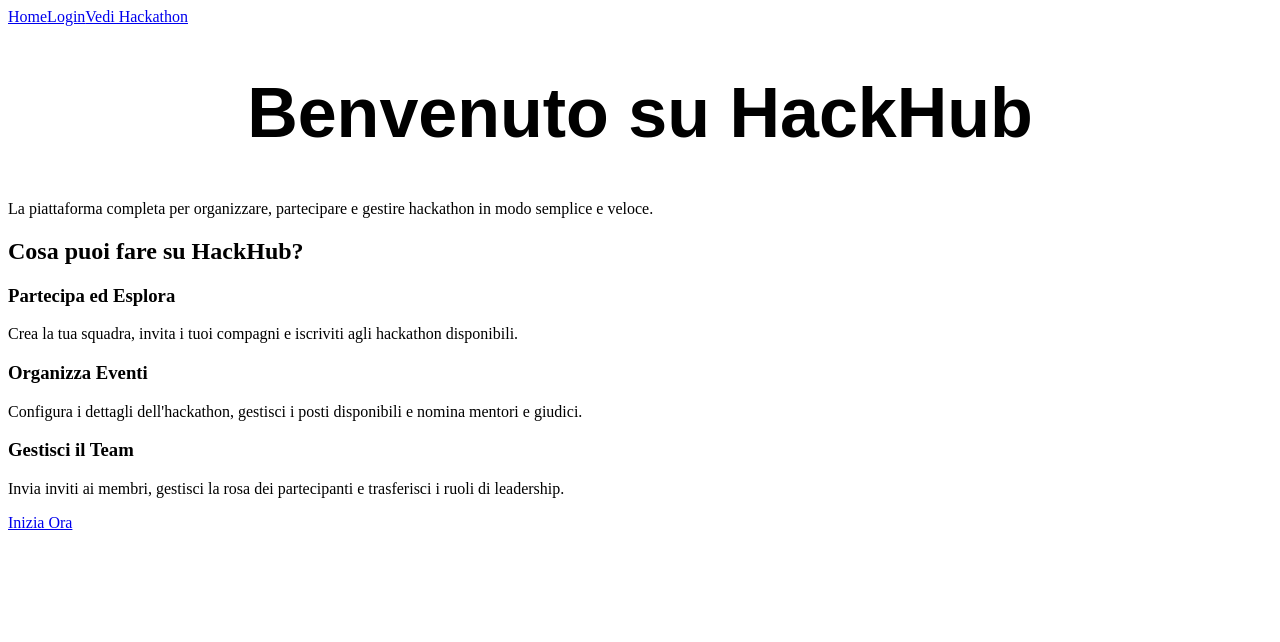
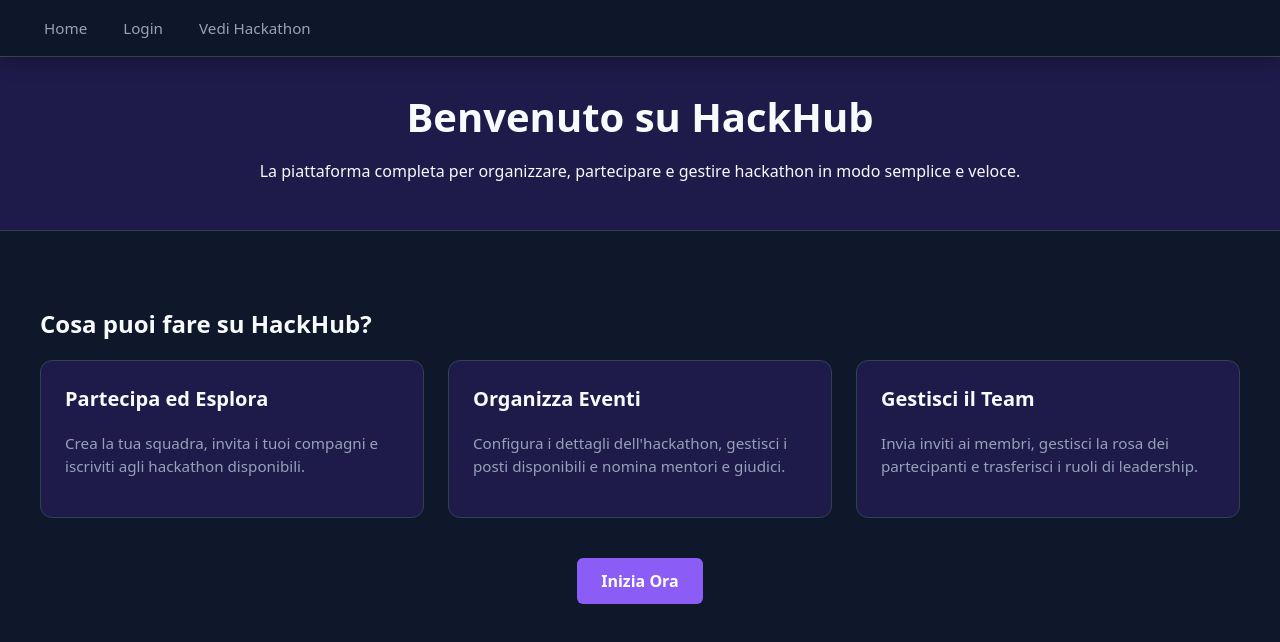
Before and after one commit to notJhonatanSilenzi/HackHub---Applicazioni-Web-Mobile-e-Cloud, a React (Vite) app in the folder frontend/: page / in a window 1280 px wide. Shown: the top 642 px of the page. Built offline with nearby package versions, Linux system fonts and the light colour scheme.

Commit message:
Correzione degli errori. Inizio definizione dei CSS per personalizzare il frontend

```diff
--- a/frontend/src/App.tsx
+++ b/frontend/src/App.tsx
@@ -16,7 +16,7 @@ import './index.css'
 export default function App() {
     return (
         <BrowserRouter>
-            <header className="app-header" /* Barra di navigazione */>
+            <header className="navigation-bar" /* Barra di navigazione */>
                 <nav className="navigation">
                     <Link to={"/"} className="navigation-link">Home</Link>
                     <Link to={"/login"} className="navigation-link">Login</Link>
@@ -31,7 +31,7 @@ export default function App() {
                     <Route path="/dashboard" element={<DashboardView />} />
                     <Route path="/crea-hackathon" element={<CreaHackathonView />} />
                     <Route path="/profilo" element={<InfoUtenteView />} />
-                    <Route path="/iscrivi-team" element={<IscriviTeamView />} />
+                    <Route path="/iscrivi-team/:nome?" element={<IscriviTeamView />} />
                     <Route path="/hackathons" element={<HackathonListView />} />
                 </Routes>
             </main>
--- a/frontend/src/index.css
+++ b/frontend/src/index.css
@@ -1,37 +1,312 @@
-/* Classi riutilizzabili condivise da tutte le view. */
+/* ==========================================================================
+   VARIABILI GLOBALI (PALETTE HACKHUB)
+   ========================================================================== */
+:root {
+  --bg-dark: #0f172a;
+  --card-bg: #1e1b4b;
+  --primary: #8b5cf6;
+  --primary-hover: #7c3aed;
 
-/* STRUTTURA DELLE VISTE */
-.page {}
-.page-header {}
+  --accent: #10b981;
+  --accent-hover: #059669;
+
+  --text-main: #f8fafc;
+  --text-muted: #94a3b8;
+  --border-color: #334155;
+
+  --radius-sm: 6px;
+  --radius-md: 12px;
+  --transition: all 0.2s ease-in-out;
+}
+
+/* ==========================================================================
+   STRUTTURA DELLE VISTE
+   ========================================================================== */
+body {
+  background-color: var(--bg-dark);
+  color: var(--text-main);
+  font-family: system-ui, -apple-system, sans-serif;
+  margin: 0;
+}
+
+.page {
+  max-width: 1200px;
+  margin: 0 auto;
+  padding: 24px;
+}
+
+.page-header {
+  width: 100%;
+  background-color: var(--card-bg);
+  border-bottom: 1px solid var(--border-color);
+  padding: 32px 0;
+  margin-bottom: 32px;
+}
+
+.header-content {
+  max-width: 1200px;
+  margin: 0 auto;
+  padding: 0 24px;
+  text-align: center;
+}
+
 .page-title {
   text-align: center;
-  font-family: sans-serif;
-  font-size: 70px;
+  font-size: 2.5rem;
+  color: var(--text-main);
+  margin: 0;
 }
-.section {}
-.page-actions {}
 
-/* CARD E CONTENUTI */
-.card {}
-.card-list {}
-.card-title {}
-.card-text {}
+.section {
+  margin-bottom: 40px;
+}
 
-/* FORM ED ELEMENTI DI FORM */
-.form {}
-.form-row {}
-.form-field {}
-.form-label {}
-.form-input {}
+.page-actions {
+  display: flex;
+  justify-content: center;
+  align-items: center;
+  gap: 16px;
+  width: 100%;
+  margin-top: 32px;
+  margin-bottom: 40px;
+}
 
-/* ELEMENTI INTERATTIVI */
-.button {}
-.navigation {}
-.navigation-link {}
+.page-actions .button {
+  margin-top: 0;
+}
 
-/* FEEDBACK E DATI */
-.message {}
-.badge {}
-.table {}
-.table-wrapper {}
-.detail-row {}
+/* ==========================================================================
+   CARD E CONTENUTI
+   ========================================================================== */
+.card-list {
+  display: grid;
+  grid-template-columns: repeat(auto-fill, minmax(300px, 1fr));
+  gap: 24px;
+}
+
+.card {
+  background-color: var(--card-bg);
+  border: 1px solid var(--border-color);
+  border-radius: var(--radius-md);
+  padding: 24px;
+  transition: var(--transition);
+}
+
+.card:hover {
+  transform: translateY(-4px);
+  border-color: var(--primary);
+  box-shadow: 0 10px 25px -5px rgba(139, 92, 246, 0.2);
+}
+
+.card-title {
+  font-size: 1.25rem;
+  margin-top: 0;
+  color: var(--text-main);
+}
+
+.card-text {
+  color: var(--text-muted);
+  font-size: 0.95rem;
+  line-height: 1.5;
+}
+
+/* ==========================================================================
+   FORM ED ELEMENTI DI FORM
+   ========================================================================== */
+.form {
+  background-color: var(--card-bg);
+  padding: 32px;
+  border-radius: var(--radius-md);
+  max-width: 500px;
+  margin: 0 auto;
+  display: flex;
+  flex-direction: column;
+}
+
+.form-row {
+  display: flex;
+  gap: 16px;
+}
+
+.form-field {
+  display: flex;
+  flex-direction: column;
+  gap: 8px;
+  margin-bottom: 20px;
+  flex: 1;
+  width: 100%;
+}
+
+.form-label {
+  font-size: 0.9rem;
+  font-weight: 600;
+  color: var(--text-main);
+}
+
+.form-input {
+  background-color: var(--bg-dark);
+  border: 1px solid var(--border-color);
+  color: var(--text-main);
+  padding: 12px 16px;
+  border-radius: var(--radius-sm);
+  outline: none;
+  transition: var(--transition);
+}
+
+.form-input:focus {
+  border-color: var(--accent);
+  box-shadow: 0 0 0 3px rgba(16, 185, 129, 0.2);
+}
+
+.form-input[type="datetime-local"] {
+  color-scheme: dark;
+  background-color: var(--bg-dark);
+  color: var(--text-main);
+}
+
+.form-input[type="datetime-local"]::-webkit-calendar-picker-indicator {
+  cursor: pointer;
+  filter: invert(0.8);
+}
+
+/* ==========================================================================
+   ELEMENTI INTERATTIVI
+   ========================================================================== */
+.button {
+  display: inline-flex;
+  align-items: center;
+  justify-content: center;
+  background-color: var(--primary);
+  color: #fff;
+  border: none;
+  padding: 12px 24px;
+  border-radius: var(--radius-sm);
+  font-weight: 600;
+  cursor: pointer;
+  text-decoration: none;
+  transition: var(--transition);
+  margin-top: 16px;
+  margin-left: auto;
+  margin-right: auto;
+}
+
+.button:hover {
+  background-color: var(--primary-hover);
+  transform: translateY(-1px);
+}
+
+.button:active {
+  transform: translateY(0);
+}
+
+.navigation-bar {
+  width: 100%;
+  background: rgba(15, 23, 42, 0.85);
+  backdrop-filter: blur(12px);
+  border-bottom: 1px solid var(--border-color);
+  box-shadow: 0 4px 20px rgba(0, 0, 0, 0.3);
+  position: sticky;
+  top: 0;
+  z-index: 1000;
+}
+
+.navigation {
+  max-width: 1200px;
+  margin: 0 auto;
+  padding: 0 24px;
+  display: flex;
+  gap: 28px;
+  align-items: center;
+}
+
+.navigation-link {
+  position: relative;
+  color: var(--text-muted);
+  text-decoration: none;
+  font-weight: 500;
+  font-size: 0.95rem;
+  padding: 18px 4px;
+  transition: color 0.25s ease, transform 0.15s ease;
+  display: inline-flex;
+  align-items: center;
+}
+
+.navigation-link::after {
+  content: "";
+  position: absolute;
+  bottom: 0;
+  left: 50%;
+  width: 0;
+  height: 2px;
+  background: linear-gradient(90deg, var(--primary), var(--accent));
+  border-radius: 2px;
+  transition: width 0.3s cubic-bezier(0.4, 0, 0.2, 1), left 0.3s cubic-bezier(0.4, 0, 0.2, 1);
+  box-shadow: 0 0 8px var(--accent);
+}
+
+.navigation-link:hover {
+  color: var(--text-main);
+  text-shadow: 0 0 12px rgba(255, 255, 255, 0.3);
+}
+
+.navigation-link:hover::after {
+  width: 100%;
+  left: 0;
+}
+
+.navigation-link:active {
+  transform: scale(0.95);
+  color: var(--accent);
+}
+
+.navigation-link.active {
+  color: var(--accent);
+}
+
+.navigation-link.active::after {
+  width: 100%;
+  left: 0;
+}
+
+/* ==========================================================================
+   FEEDBACK E DATI
+   ========================================================================== */
+.badge {
+  display: inline-block;
+  background-color: var(--accent);
+  color: #000;
+  font-weight: bold;
+  padding: 4px 10px;
+  border-radius: 999px;
+  font-size: 0.75rem;
+  text-transform: uppercase;
+}
+
+.message {
+  padding: 16px;
+  border-radius: var(--radius-sm);
+  background-color: var(--card-bg);
+  border-left: 4px solid var(--primary);
+  margin-bottom: 20px;
+}
+
+.table-wrapper {
+  overflow-x: auto;
+}
+
+.table {
+  width: 100%;
+  border-collapse: collapse;
+  text-align: left;
+}
+
+.table th, .table td {
+  padding: 16px;
+  border-bottom: 1px solid var(--border-color);
+}
+
+.detail-row {
+  display: flex;
+  justify-content: space-between;
+  padding: 8px 0;
+}
--- a/frontend/src/views/AuthView.tsx
+++ b/frontend/src/views/AuthView.tsx
@@ -38,8 +38,13 @@ export default function AuthView() {
     };
 
     return (
+        <>
+            <header className="page-header">
+                <div className="header-content">
+                    <h2 className="page-title">{ isLogin ? "Accedi ad HackHub" : "Registrati su HackHub" }</h2>
+                </div>
+            </header>
             <div className="page">
-            <h2 className="page-title">{ isLogin ? "Accedi ad HackHub" : "Registrati su HackHub" }</h2>
 
                 {error && <div className="message" data-kind="error">{error}</div>}
 
@@ -66,9 +71,12 @@ export default function AuthView() {
                     </button>
                 </form>
 
+                <div className="page-actions">
                     <button type="button" onClick={() => { setIsLogin(!isLogin); setError(''); }} className="button" data-variant="secondary" disabled={loading}>
                         { isLogin ? "Non hai un account? Registrati!" : "Hai già un account? Accedi" }
                     </button>
                 </div>
+            </div>
+        </>
     );
 }
--- a/frontend/src/views/CreaHackathonView.tsx
+++ b/frontend/src/views/CreaHackathonView.tsx
@@ -99,6 +99,12 @@ export default function CreaHackathonView() {
     };
 
     return (
+        <>
+            <header className="page-header">
+                <div className="header-content">
+                    <h1 className="page-title">Crea un Nuovo Hackathon</h1>
+                </div>
+            </header>
             <div className="page">
                 {error && <div className="message" data-kind="error">{error}</div>}
                 {successMessage && <div className="message" data-kind="success">{successMessage}</div>}
@@ -148,7 +154,9 @@ export default function CreaHackathonView() {
                             <label className="form-label" htmlFor="teamMax">Membri Massimi per Team *</label>
                             <input className="form-input" type="number" id="teamMax" name="teamMax" min="1" value={formData.teamMax} onChange={handleChange} required/>
                         </div>
+                    </div>
 
+                    <div className="form-row">
                         <div className="form-field">
                             <label className="form-label" htmlFor="maxIscrizioni">Numero Massimo Team Iscrivibili *</label>
                             <input className="form-input" type="number" id="maxIscrizioni" name="maxIscrizioni" min="1" value={formData.maxIscrizioni} onChange={handleChange} required/>
@@ -185,11 +193,11 @@ export default function CreaHackathonView() {
                     <button type="submit" className="button" data-variant="primary" disabled={loading}>
                         {loading ? "Creazione in corso..." : "Crea Hackathon"}
                     </button>
-                <footer className="page-header">
-                    <Link to="/dashboard" className="button" data-variant="secondary">← Torna alla Dashboard</Link>
-                    <h1 className="page-title">Crea un Nuovo Hackathon</h1>
-                </footer>
                 </form>
             </div>
+            <div className="page-actions">
+                <Link to="/dashboard" className="button" data-variant="secondary">← Torna alla Dashboard</Link>
+            </div>
+        </>
     );
 }
--- a/frontend/src/views/DashboardView.tsx
+++ b/frontend/src/views/DashboardView.tsx
@@ -17,23 +17,14 @@ export default function DashboardView() {
     };
 
     return (
-        <div className="page">
-            {/* Header / Navigation Bar */}
+        <>
             <header className="page-header">
-                <div className="page-heading">
+                <div className="header-content">
                     <h1 className="page-title">HackHub</h1>
                     <span className="page-subtitle">Dashboard Riservata</span>
                 </div>
-
-                <nav className="navigation">
-                    <Link to="/" className="navigation-link">Home</Link>
-                    <Link to="/dashboard" className="navigation-link" data-active="true">Dashboard</Link>
-                    <button onClick={handleLogout} className="button" data-variant="danger">
-                        Logout
-                    </button>
-                </nav>
             </header>
-
+            <div className="page">
                 <main className="page-content">
                     <h2 className="section-title">Area di Gestione</h2>
                     <p className="page-text">Seleziona un'operazione per iniziare a gestire le tue attività su HackHub:</p>
@@ -75,7 +66,15 @@ export default function DashboardView() {
                             </Link>
                         </div>
                     </div>
+                    <div className="page-actions">
+                        <nav className="navigation">
+                            <button onClick={handleLogout} className="button" data-variant="danger">
+                                Logout
+                            </button>
+                        </nav>
+                    </div>
                 </main>
             </div>
+        </>
     );
 }
--- a/frontend/src/views/HackathonGrid.tsx
+++ b/frontend/src/views/HackathonGrid.tsx
@@ -56,8 +56,8 @@ export default function HackathonGrid({ hackathons, isAuthenticated }: Hackathon
                         <td>{h.teamMin} - {h.teamMax} membri</td>
                         <td>{h.postiRimanenti}</td>
                         <td>
-                            <Link to={isAuthenticated ? "/dashboard" : "/login"} className="button" data-variant="primary">
-                                {isAuthenticated ? "Dashboard" : "Iscriviti"}
+                            <Link to={isAuthenticated ? `/iscrivi-team/${encodeURIComponent(h.nome)}` : "/login"} className="button" data-variant="primary">
+                                {isAuthenticated ? "Iscriviti" : "Login"}
                             </Link>
                         </td>
                     </tr>
--- a/frontend/src/views/HackathonListView.tsx
+++ b/frontend/src/views/HackathonListView.tsx
@@ -15,24 +15,29 @@ export default function ListaHackathonDashboardView() {
     const { hackathons, loading, error, isAuthenticated } = useHackathons();
 
     // Gestione dinamica di destinazione e testo in base all'autenticazione
-    const backToPath = isAuthenticated ? "/dashboard" : "/";
+    const backToPath = isAuthenticated ? "/dashboard" : "/login";
     const backToLabel = isAuthenticated ? "← Torna alla Dashboard" : "← Torna alla Home";
 
     return (
-        <div className="page">
+        <>
             <header className="page-header">
-                <Link to={backToPath} className="button" data-variant="secondary">
-                    {backToLabel}
-                </Link>
-                <h1 className="page-title">Tutti gli Hackathon Disponibili</h1>
+                <div className="header-content">
+                    <h1 className="page-title">Tutti gli Hackathon Disponibili</h1>
+                </div>
             </header>
+            <div className="page">
+                {loading && <div className="message" data-kind="loading">Caricamento hackathon in corso...</div>}
+                {error && <div className="message" data-kind="error">{error}</div>}
 
-            {loading && <div className="message" data-kind="loading">Caricamento hackathon in corso...</div>}
-            {error && <div className="message" data-kind="error">{error}</div>}
-
-            {!loading && !error && (
-                <HackathonGrid hackathons={hackathons} isAuthenticated={isAuthenticated} />
-            )}
-        </div>
+                {!loading && !error && (
+                    <HackathonGrid hackathons={hackathons} isAuthenticated={isAuthenticated} />
+                )}
+                <div className="page-actions">
+                    <Link to={backToPath} className="button" data-variant="secondary">
+                        {backToLabel}
+                    </Link>
+                </div>
+            </div>
+        </>
     );
 }
--- a/frontend/src/views/HomeView.tsx
+++ b/frontend/src/views/HomeView.tsx
@@ -9,14 +9,16 @@ export default function HomeView() {
     const isAuthenticated = Boolean(localStorage.getItem("token"));
 
     return (
-        <div className="page">
+        <>
             <header className="page-header">
+                <div className="header-content">
                     <h1 className="page-title">Benvenuto su HackHub</h1>
                     <p className="page-text">
                         La piattaforma completa per organizzare, partecipare e gestire hackathon in modo semplice e veloce.
                     </p>
+                </div>
             </header>
-
+            <main className="page">
                 <section className="section">
                     <h2 className="section-title">Cosa puoi fare su HackHub?</h2>
                     <div className="card-list">
@@ -34,7 +36,6 @@ export default function HomeView() {
                         </div>
                     </div>
                 </section>
-
                 <footer className="page-actions">
                     {isAuthenticated ? ( // Se il token è valido, vai direttamente alla dashboard
                         <Link to="/dashboard" className="button" data-variant="primary">
@@ -46,6 +47,7 @@ export default function HomeView() {
                         </Link>
                     )}
                 </footer>
-        </div>
+            </main>
+        </>
     );
 }
--- a/frontend/src/views/InfoUtenteView.tsx
+++ b/frontend/src/views/InfoUtenteView.tsx
@@ -58,12 +58,13 @@ export default function InfoUtenteView() {
     }, []);
 
     return (
+        <>
+            <header className="page-header">
+                <div className="header-content">
+                    <h1 className="page-title">Profilo Utente</h1>
+                </div>
+            </header>
             <div className="page">
-            <header className="page-header">
-                <Link to="/dashboard" className="button" data-variant="secondary">← Torna alla Dashboard</Link>
-                <h1 className="page-title">Profilo Utente</h1>
-            </header>
-
                 {loading && <div className="message" data-kind="loading">Caricamento informazioni in corso...</div>}
 
                 {error && <div className="message" data-kind="error">{error}</div>}
@@ -88,6 +89,10 @@ export default function InfoUtenteView() {
                         </div>
                     </div>
                 )}
+                <div className="page-actions">
+                    <Link to="/dashboard" className="button" data-variant="secondary">← Torna alla Dashboard</Link>
                 </div>
+            </div>
+        </>
     );
 }
```
Also changed, not shown: frontend/src/views/IscriviTeamView.tsx (+28 -13 lines). Lines whose indentation alone changed are shown as unchanged.
